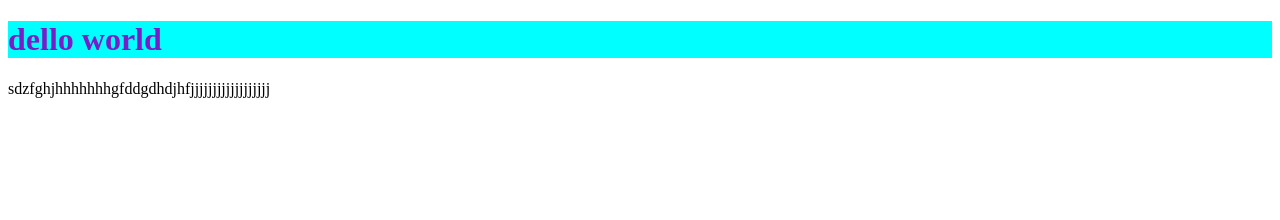
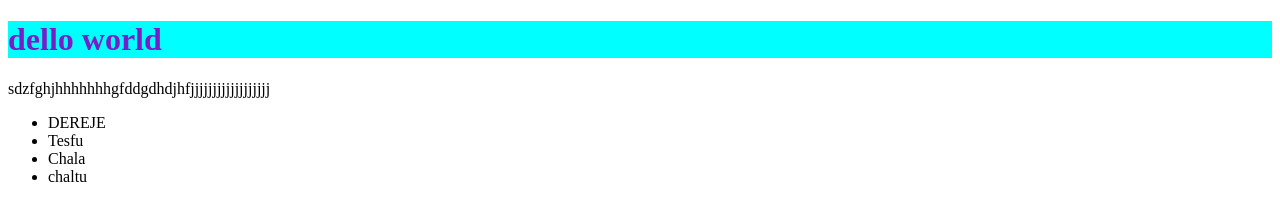
Before and after one commit to Deredereje/Learngit, a plain HTML site: page index.html in a window 1280 px wide. Drawn offline with Linux system fonts and the light colour scheme.

Commit message:
added list

```diff
--- a/index.html
+++ b/index.html
@@ -9,5 +9,11 @@
   <body>
 <h1>dello world</h1>
 <p>sdzfghjhhhhhhhgfddgdhdjhfjjjjjjjjjjjjjjjjjj</p>
+  <ul>
+    <li>DEREJE</li>
+    <li>Tesfu</li>
+    <li>Chala</li>
+    <li>chaltu</li>
+  </ul>
   </body>
 </html>
```
